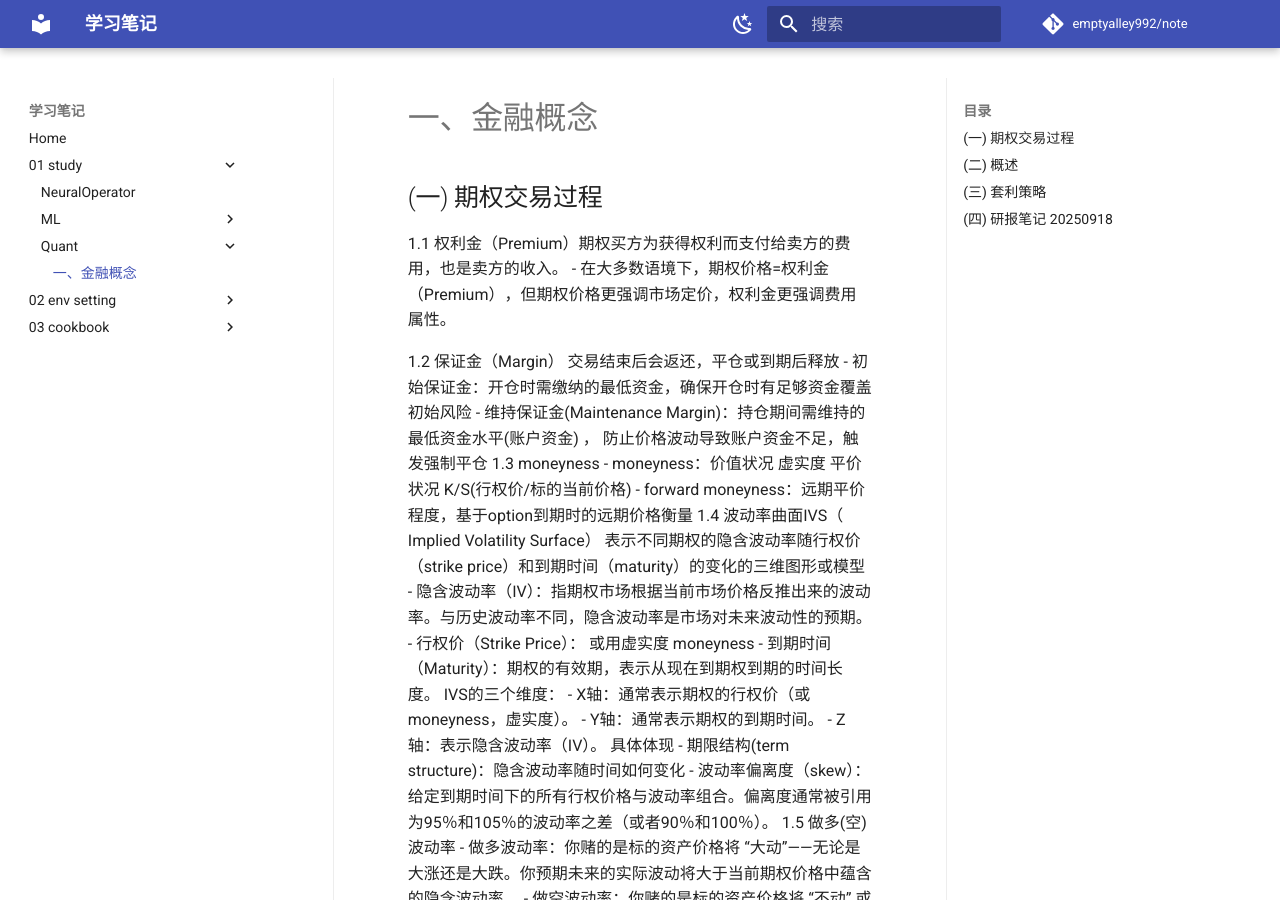
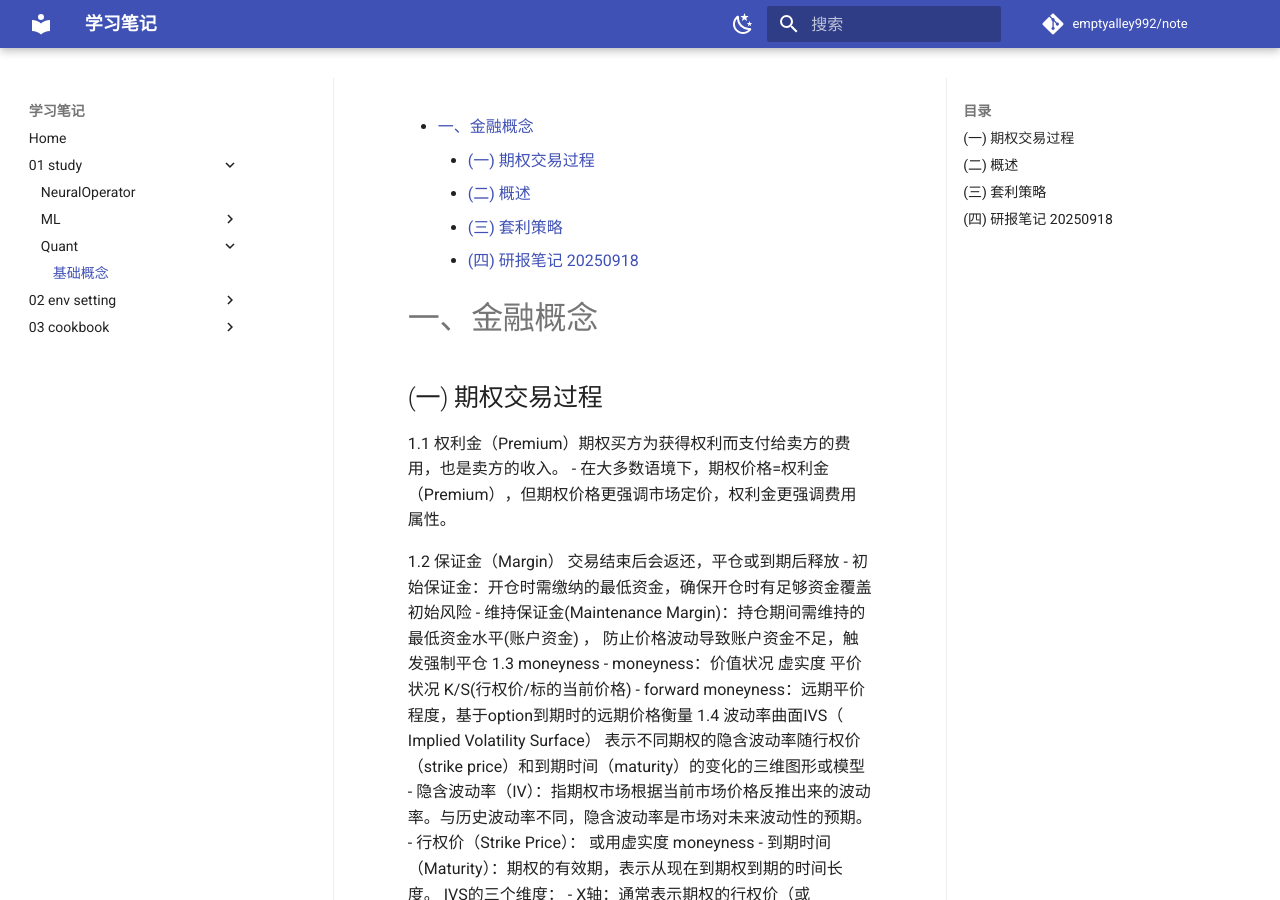
Before and after one commit to emptyalley992/note, an MkDocs documentation site: the page built from docs/01_study/Quant/基础概念.md, in a window 1280 px wide and 900 px high. Built offline with MkDocs 1.6.1 and Material for MkDocs 9.7.7, drawn with Linux system fonts in a browser that asks for light colours; comment, search, counter and statistics services are not loaded; part of the change alters nothing that is shown.

```diff
--- a/docs/01_study/Quant/基础概念.md
+++ b/docs/01_study/Quant/基础概念.md
@@ -1,5 +1,5 @@
 
-
+[TOC]
 
 # 一、金融概念
 
@@ -339,5 +339,6 @@ last1）
 
 
 <!--stackedit_data:
-eyJoaXN0b3J5IjpbLTIwMzU5MjkyNzZdfQ==
+eyJoaXN0b3J5IjpbLTE3MjE2OTk3NTYsLTIwMzU5MjkyNzZdfQ
+==
 -->
```
